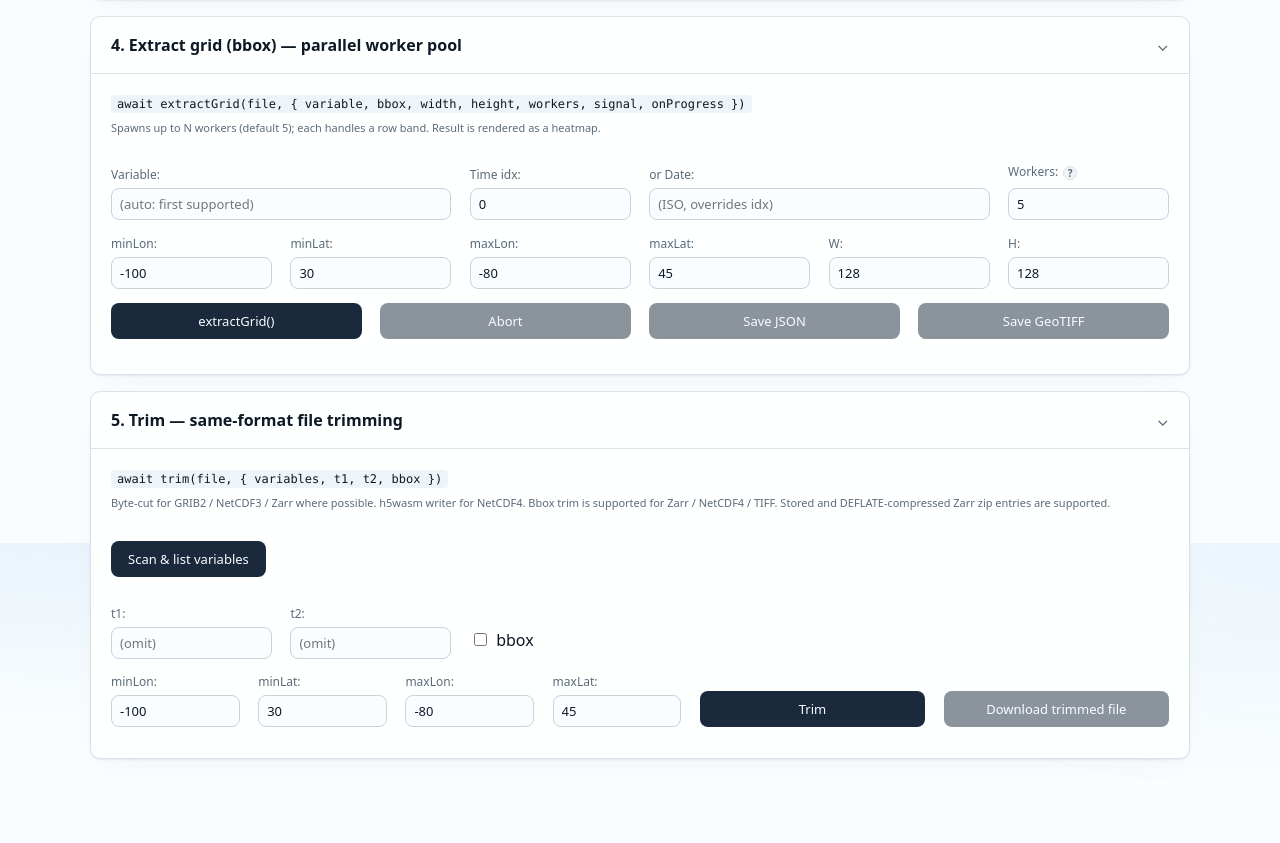
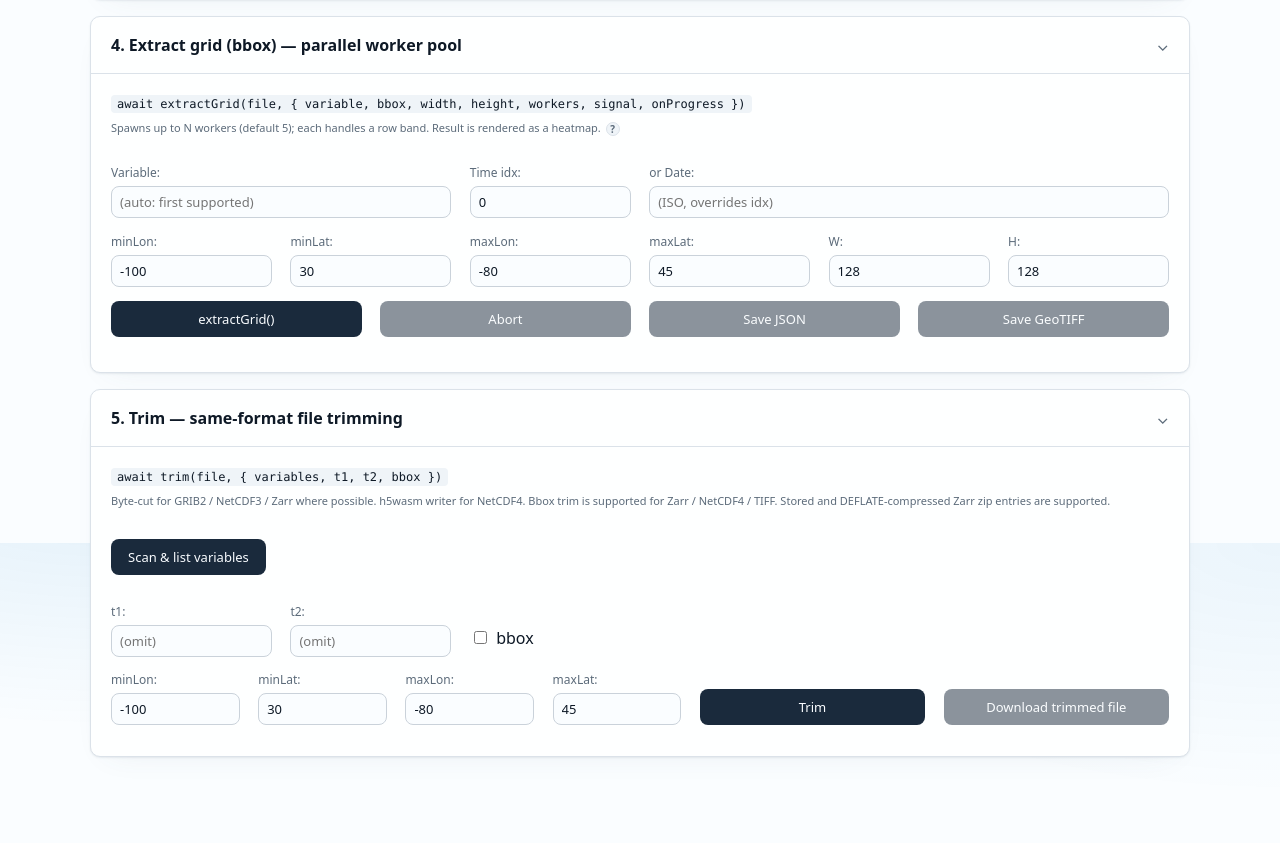
Before and after one commit to uihilab/SciWrid-Toolkit, a website: page docs/api-demo.html in a window 1280 px wide. Shown: the part 1057-1900 px from the top of the page. Drawn offline with Linux system fonts and the light colour scheme.

Commit message:
feat(api-demo): fix the worker pool at 5 and move its explainer up
The Workers box was a knob with only one useful setting. The interesting
answers are 5 and "fewer than your cores", and a reader who types 200
learns nothing from the result, so the input is gone and the value is a
hidden field -- extractGrid() still receives workers: 5 and still takes
any count from the API.

The "?" moves to the end of the blurb that already describes the pool,
where it explains the concept rather than annotating a control. Its text
no longer tells readers to type 0 for inline decoding, which the page can
no longer do.

Losing a field left the six-column grid one short, so "or Date" grows to
span-3 and the row's edges still line up with the bbox row beneath it.

```diff
--- a/docs/api-demo.html
+++ b/docs/api-demo.html
@@ -278,7 +278,7 @@
        90px, 80px and 88px in three places. Four tokens replace all of them, so
        boxes holding the same sort of value are the same size. */
     :root {
-      --field-xs: 76px;    /* small integers: W, H, time index, worker count */
+      --field-xs: 76px;    /* small integers: W, H, time index */
       --field-sm: 104px;   /* coordinates: lat, lon, bbox corners */
       --field-md: 208px;   /* dates */
       --field-lg: 264px;   /* variable names */
@@ -286,7 +286,7 @@
     /* Input rows are a six-column grid, so boxes line up between rows instead of
        starting wherever the preceding label text happened to end.
        Six divides both shapes these forms take:
-         Variable(2) + Time idx(1) + Date(2) + Workers(1) = 6
+         Variable(2) + Time idx(1) + Date(3)              = 6
          minLon + minLat + maxLon + maxLat + W + H        = 6
        so every field in the first row begins on a column edge of the second.
        The label sits ABOVE its box -- with it alongside, a longer word pushes
@@ -335,6 +335,7 @@
     .field-row input[type=number],
     .field-row input[type=text] { width: 100%; }
     .field-row .span-2 { grid-column: span 2; }
+    .field-row .span-3 { grid-column: span 3; }
     /* An inline "?" that explains a term on hover or focus.
        Built as a reusable pattern rather than a one-off: this page is full of
        terms a first-time reader will not know. Shown on FOCUS as well as
@@ -638,12 +639,16 @@
   <details class="section" id="section-grid" open>
     <summary><span class="label">4. Extract grid (bbox) — parallel worker pool</span></summary>
     <code>await extractGrid(file, { variable, bbox, width, height, workers, signal, onProgress })</code><br>
-    <span class="muted">Spawns up to N workers (default 5); each handles a row band. Result is rendered as a heatmap.</span><br><br>
+    <span class="muted">Spawns up to N workers (default 5); each handles a row band. Result is rendered as a heatmap.<span class="hint-wrap"><button type="button" class="hint" aria-describedby="hint-workers">?</button><span class="hint-box" role="tooltip" id="hint-workers">Splits the output grid into horizontal bands and decodes them in parallel Web Workers. This demo runs a fixed <code>5</code>; the library takes any count, and <code>0</code> decodes inline on the main thread &mdash; slower, but it keeps everything in one stack for debugging. More workers than the machine has cores will not help.</span></span></span><br><br>
+    <!-- Fixed at the library default. The demo does not offer this as a knob: the
+         only interesting answers are 5 and "fewer than your cores", and a reader
+         who types 200 learns nothing from the result. The "?" beside the blurb
+         above explains what the pool does; extractGrid() still takes any count. -->
+    <input type="hidden" id="g-workers" value="5">
     <div class="field-row">
       <label class="span-2"><span>Variable:</span> <input type="text" id="g-var" placeholder="(auto: first supported)"></label>
       <label><span>Time idx:</span> <input type="number" id="g-time" step="1" min="0" value="0"></label>
-      <label class="span-2"><span>or Date:</span> <input type="text" id="g-date" placeholder="(ISO, overrides idx)"></label>
-      <label><span>Workers:<span class="hint-wrap"><button type="button" class="hint" aria-describedby="hint-workers">?</button><span class="hint-box" role="tooltip" id="hint-workers">Splits the output grid into horizontal bands and decodes them in parallel Web Workers. Default <code>5</code>. Set <code>0</code> to run inline on the main thread &mdash; slower, but it keeps everything in one stack for debugging. More workers than the machine has cores will not help.</span></span></span> <input type="number" id="g-workers" step="1" min="0" value="5"></label>
+      <label class="span-3"><span>or Date:</span> <input type="text" id="g-date" placeholder="(ISO, overrides idx)"></label>
     </div>
     <div class="field-row">
       <label><span>minLon:</span> <input type="number" id="g-minlon" step="0.1" value="-100"></label>
```
